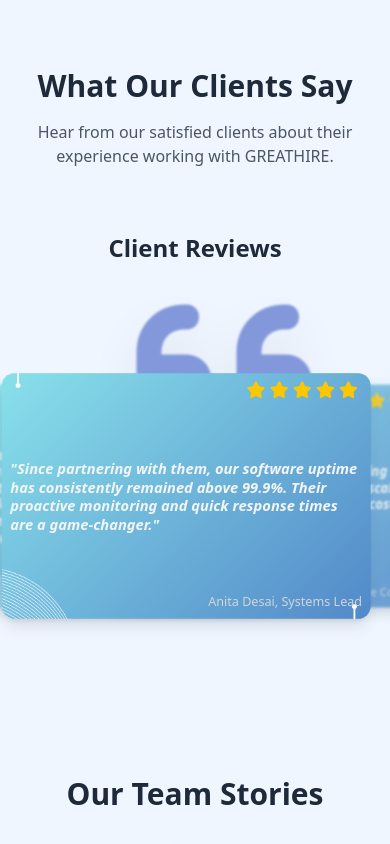
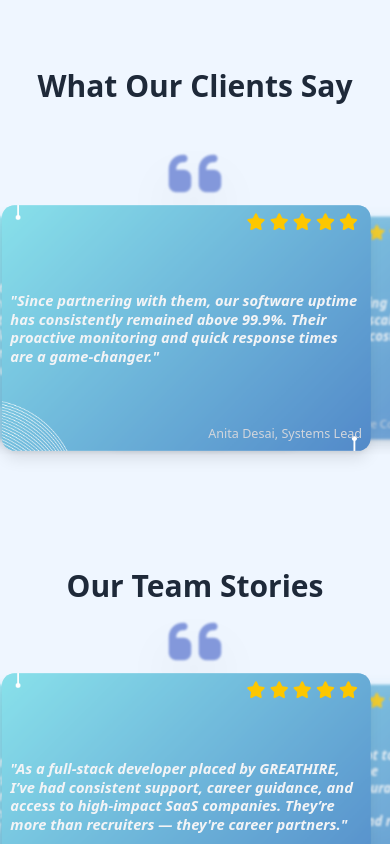
Before and after one commit to Tanmai-dot/babdegreathire, a React (Vite) app: page / in a window 390 px wide. Shown: the part 8600-9444 px from the top of the page. Built offline with nearby package versions, Linux system fonts and the light colour scheme.

Commit message:
Add responsive design to TestimonialsCarousel and implement window size hook

```diff
--- a/src/components/Testimonials.tsx
+++ b/src/components/Testimonials.tsx
@@ -18,6 +18,7 @@ const TestimonialsCarousel: React.FC<TestimonialsProps> = ({ reviews, title }) =
     const [activeIndex, setActiveIndex] = useState(0);
     const [isPaused, setIsPaused] = useState(false);
     const intervalRef = useRef<ReturnType<typeof setInterval> | null>(null);
+    const [width] = useWindowSize(); // <-- add this line
 
     // Start/stop auto-transition based on isPaused
     React.useEffect(() => {
@@ -56,7 +57,7 @@ const TestimonialsCarousel: React.FC<TestimonialsProps> = ({ reviews, title }) =
     return (
         <div className="mb-20 relative">
             <h3 className="text-2xl font-bold text-gray-800 text-center mb-8">{title}</h3>
-            <div className="flex justify-center items-center relative h-[400px] overflow-visible group">
+            <div className="flex justify-center items-center relative h-[320px] sm:h-[400px] md:h-[450px] overflow-visible group">
                 {/* Left Arrow */}
                 <button
                     className="absolute left-[-2%] top-1/2 transform -translate-y-1/2 rounded-full p-3 z-20 opacity-0 group-hover:opacity-100 transition-all duration-300
@@ -70,15 +71,14 @@ const TestimonialsCarousel: React.FC<TestimonialsProps> = ({ reviews, title }) =
                 {/* Cards */}
                 <div
                     className="relative w-screen flex justify-center items-center overflow-visible"
-                    style={{ minHeight: 450 }} // increased height for larger cards
+                    style={{ minHeight: width >= 1024 ? 450 : width >= 640 ? 400 : 320 }}
                 >
-                    {/* Huge 3D quote icon above the cards */}
-                    <div className="absolute -top-14 left-1/3 -translate-x-1/119 z-30 pointer-events-none">
-                        <span className="text-blue-800 text-[200px] md:text-[70px] opacity-50 drop-shadow-2xl blur-[1px]">
+                    {/* Responsive quote icon */}
+                    <div className="absolute -top-10 left-1/2 -translate-x-1/2 z-30 pointer-events-none">
+                        <span className="text-blue-800 text-[60px] sm:text-[100px] md:text-[160px] lg:text-[200px] opacity-50 drop-shadow-2xl blur-[1px]">
                             <i className="fas fa-quote-left"></i>
                         </span>
                     </div>
-
                     {reviews.map((review, index) => {
                         const total = reviews.length;
                         const offset = (index - activeIndex + total) % total;
@@ -94,24 +94,11 @@ const TestimonialsCarousel: React.FC<TestimonialsProps> = ({ reviews, title }) =
                             pointerEvents: "none",
                             left: "50%",
                             transform: "translateX(-50%)",
-                            // Responsive width/height defaults
-                            width: "90vw",
+                            width: width >= 1024 ? "380px" : width >= 640 ? "320px" : "90vw",
+                            height: width >= 1024 ? "380px" : width >= 640 ? "320px" : "60vw",
                             maxWidth: "420px",
-                            height: "60vw",
                             maxHeight: "420px",
                         };
-
-                        // Responsive card sizing
-                        if (window.innerWidth >= 1024) { // lg+
-                            style.width = "380px";
-                            style.height = "380px";
-                        } else if (window.innerWidth >= 640) { // sm+
-                            style.width = "320px";
-                            style.height = "320px";
-                        } else {
-                            style.width = "90vw";
-                            style.height = "60vw";
-                        }
 
                         // Responsive left positions
                         switch (offset) {
@@ -122,19 +109,19 @@ const TestimonialsCarousel: React.FC<TestimonialsProps> = ({ reviews, title }) =
                                 break;
                             case 1: // Right-near
                                 positionClass = "z-20 scale-95 opacity-80 blur-[1px]";
-                                style.left = window.innerWidth < 640 ? "70%" : "75%";
+                                style.left = width < 640 ? "70%" : "75%";
                                 break;
                             case 2: // Right-far
                                 positionClass = "z-10 scale-90 opacity-50 blur-sm";
-                                style.left = window.innerWidth < 640 ? "90%" : "92%";
+                                style.left = width < 640 ? "90%" : "92%";
                                 break;
                             case total - 1: // Left-near
                                 positionClass = "z-20 scale-95 opacity-80 blur-[1px]";
-                                style.left = window.innerWidth < 640 ? "30%" : "25%";
+                                style.left = width < 640 ? "30%" : "25%";
                                 break;
                             case total - 2: // Left-far
                                 positionClass = "z-10 scale-90 opacity-50 blur-sm";
-                                style.left = window.innerWidth < 640 ? "10%" : "8%";
+                                style.left = width < 640 ? "10%" : "8%";
                                 break;
                             default:
                                 return null;
@@ -167,6 +154,7 @@ const TestimonialsCarousel: React.FC<TestimonialsProps> = ({ reviews, title }) =
                     })}
                 </div>
 
+                {/* Right Arrow */}
                 <button
                     className="absolute right-[-2%] top-1/2 transform -translate-y-1/2 rounded-full p-3 z-20 opacity-0 group-hover:opacity-100 transition-all duration-300
         focus:outline-none focus:ring-2 focus:ring-blue-400"
@@ -179,6 +167,16 @@ const TestimonialsCarousel: React.FC<TestimonialsProps> = ({ reviews, title }) =
         </div>
     );
 };
+
+function useWindowSize() {
+    const [size, setSize] = React.useState([window.innerWidth, window.innerHeight]);
+    React.useEffect(() => {
+        const handleResize = () => setSize([window.innerWidth, window.innerHeight]);
+        window.addEventListener('resize', handleResize);
+        return () => window.removeEventListener('resize', handleResize);
+    }, []);
+    return size;
+}
 
 const reviews: Review[] = [
     {
@@ -301,14 +299,10 @@ const TestimonialsPage: React.FC = () => {
                 <div className="text-center mb-16">
                     <h2 className="text-3xl font-bold text-gray-800 mb-4">What Our Clients Say</h2>
                     <p className="text-gray-600 max-w-3xl mx-auto">
-                        Hear from our satisfied clients about their experience working with GREATHIRE.
+                        {/* You probably want to show reviews here */}
                     </p>
                 </div>
-
-                {/* Client Reviews Carousel */}
-                <TestimonialsCarousel reviews={reviews} title="Client Reviews" />
-
-                {/* Team Stories Carousel below */}
+                <TestimonialsCarousel reviews={reviews} title="" />
                 <div className="mt-20">
                     <h2 className="text-3xl font-bold text-gray-800 mb-4 text-center">Our Team Stories</h2>
                     <TestimonialsCarousel reviews={teamStories} title="" />
```
